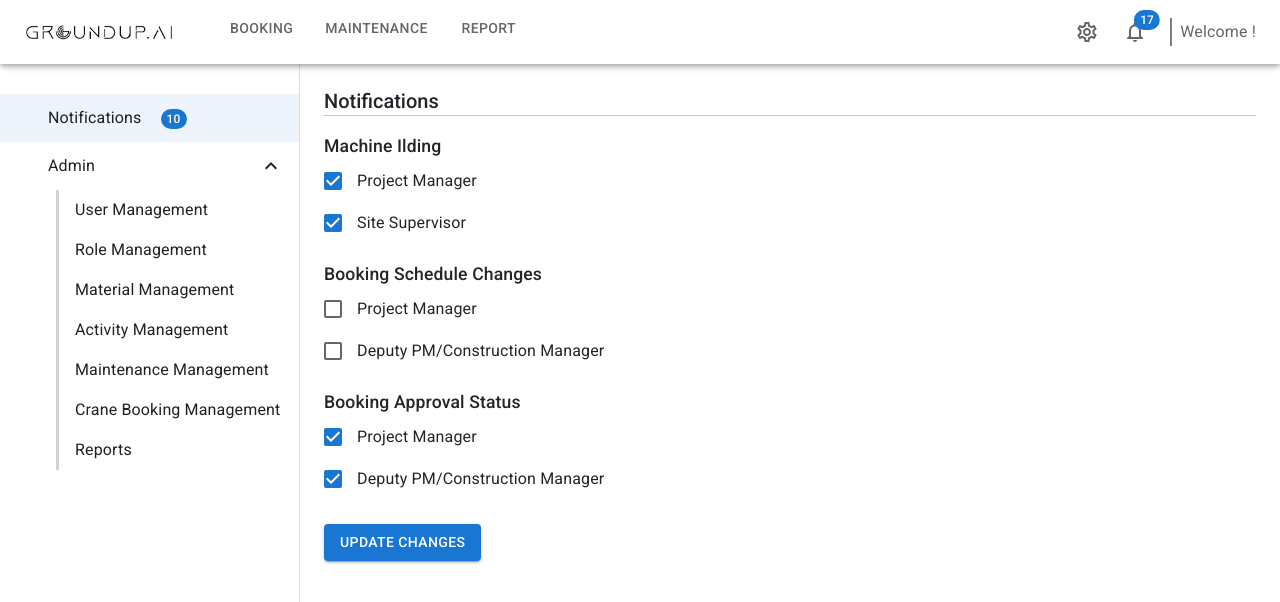
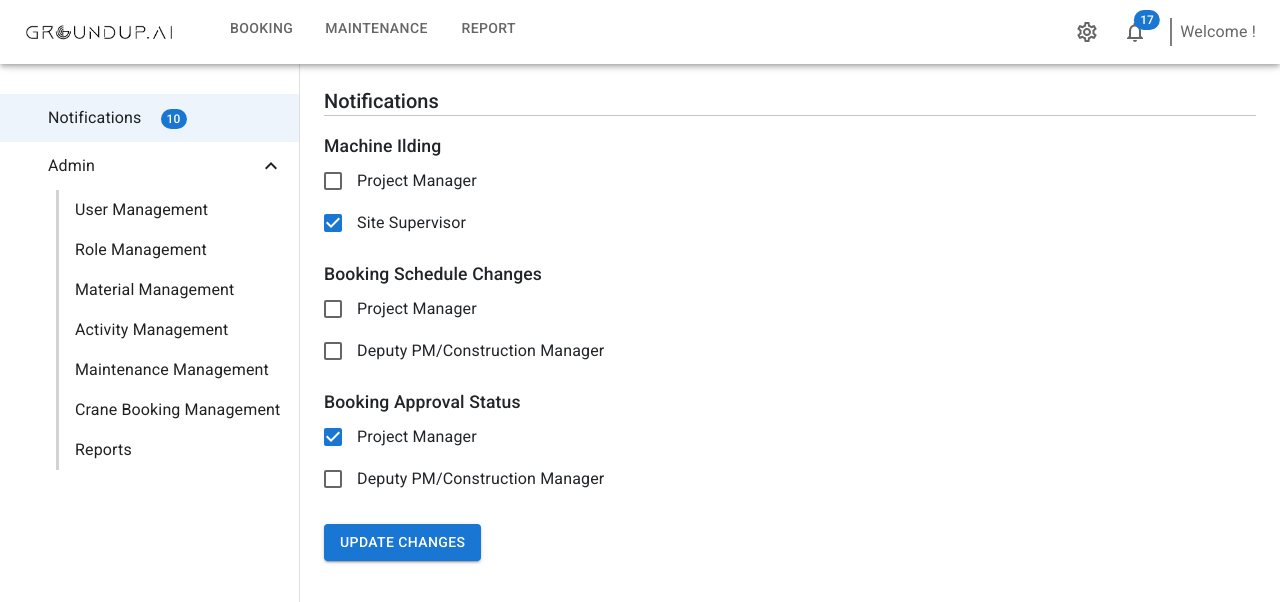
Before and after one commit to rahul81/groundup-ai, a React (Create React App) app: page /user/notification in a window 1280 px wide. Shown: the top 602 px of the page. Built offline with nearby package versions, Linux system fonts and the light colour scheme.

Commit message:
GCheckbox Component
Created GCheckbox Component
Shift const initialstate
gbutton default state = button

```diff
--- a/src/components/common/button/GButton.tsx
+++ b/src/components/common/button/GButton.tsx
@@ -14,9 +14,8 @@ interface GButtonProps {
     onClick?: (e: React.MouseEvent<HTMLElement>) => void;
     startIcon?: React.ReactNode;
     endIcon?: React.ReactNode;
-    type?: 'submit'
+    type?: 'button' | 'submit' | 'reset'
 }
-
 
 export default function GButton(props: GButtonProps) {
 
--- /dev/null
+++ b/src/components/common/checkobx/GCheckbox.tsx
@@ -0,0 +1,28 @@
+import { Checkbox, Typography } from '@mui/material'
+import { FormikProps, FormikValues } from 'formik'
+import './g-checkbox.scss'
+
+interface GFormikCheckboxProps<T extends FormikValues> {
+    id: string;
+    label: string;
+    formik: FormikProps<T>;
+    checkedUncheckedState: string;
+}
+
+export function GCheckbox<T extends FormikValues>({ id, label, formik, checkedUncheckedState }: GFormikCheckboxProps<T>) {
+    return (
+        <div className="g-checkbox">
+            <Checkbox
+                className="item-checkbox"
+                aria-label={label}
+                name={id}
+                id={id}
+                checked={formik.values[checkedUncheckedState]}
+                onChange={formik.handleChange}
+            />
+            <Typography variant="body1" >{label}</Typography>
+        </div>
+    )
+}
+
+export default GCheckbox
--- /dev/null
+++ b/src/components/common/checkobx/g-checkbox.scss
@@ -0,0 +1,4 @@
+.g-checkbox {
+    display: flex;
+    align-items: center;
+}
--- a/src/components/notification-view/NotificationView.tsx
+++ b/src/components/notification-view/NotificationView.tsx
@@ -2,12 +2,13 @@ import { Box, Checkbox, Divider, Typography } from '@mui/material';
 import { useFormik } from 'formik';
 import { useState } from 'react';
 import GButton from '../common/button/GButton';
+import GCheckbox from '../common/checkobx/GCheckbox';
 import './notification-view.scss'
 
 
 interface Notification{
     text:string;
-    initialValue:string;
+    checkedUnchecked:string;
 }
 
 interface Notifications{
@@ -16,27 +17,37 @@ interface Notifications{
 }
 
 export default function NotificationView() {
+
+    const checkedUnchecked: any = {
+        machineIlding_SS: true,
+        machineIlding_PM: false,
+        bookingSchheduling_PM: false,
+        bookingSchheduling_DPCM: false,
+        bookingApproval_DPCM: false,
+        bookingApproval_PM: true,
+    }
+
     const machineIlding: Notifications = {
         text: "Machine Ilding",
         notifications: [
-            { text: "Project Manager", initialValue: "machineIlding_PM" },
-            { text: "Site Supervisor", initialValue: "machineIlding_SS" }
+            { text: "Project Manager", checkedUnchecked: "machineIlding_PM" },
+            { text: "Site Supervisor", checkedUnchecked: "machineIlding_SS" }
         ]
     };
 
     const bookingSchheduling: Notifications = {
         text: "Booking Schedule Changes",
         notifications: [
-            { text: "Project Manager", initialValue: "bookingSchheduling_PM" },
-            { text: "Deputy PM/Construction Manager", initialValue: "bookingSchheduling_DPCM" }
+            { text: "Project Manager", checkedUnchecked: "bookingSchheduling_PM" },
+            { text: "Deputy PM/Construction Manager", checkedUnchecked: "bookingSchheduling_DPCM" }
         ]
     };
 
     const bookingApproval: Notifications = {
         text: "Booking Approval Status",
         notifications: [
-            { text: "Project Manager", initialValue: "bookingApproval_PM" },
-            { text: "Deputy PM/Construction Manager", initialValue: "bookingApproval_DPCM" }
+            { text: "Project Manager", checkedUnchecked: "bookingApproval_PM" },
+            { text: "Deputy PM/Construction Manager", checkedUnchecked: "bookingApproval_DPCM" }
         ]
     };
 
@@ -44,17 +55,8 @@ export default function NotificationView() {
         machineIlding, bookingSchheduling, bookingApproval
     ];
 
-    const initialValues: any = {
-        machineIlding_SS: true,
-        machineIlding_PM: true,
-        bookingSchheduling_PM: false,
-        bookingSchheduling_DPCM: false,
-        bookingApproval_DPCM: true,
-        bookingApproval_PM: true,
-    }
-
     const formik = useFormik({
-        initialValues: initialValues,
+        initialValues: checkedUnchecked,
         onSubmit: (data) => {
             console.log(data);
         },
@@ -68,17 +70,13 @@ export default function NotificationView() {
             {(allNotifications || []).map((notif) => <Box className="sub-section">
                 {notif && <Typography className="heading" variant="h6" component="div">{notif.text}</Typography>}
                 {(notif.notifications || []).map((item, index) =>
-                    <Box className="item">
-                        <Checkbox
-                            className="item-checkbox"
-                            aria-label={item.initialValue}
-                            name={item.initialValue}
-                            id={item.initialValue}
-                            checked={formik.values[item.initialValue.toString()]}
-                            onChange={formik.handleChange}
-                        />
-                        <Typography variant="body1" >{item.text}</Typography>
-                    </Box>
+                   <Box className="item">
+                        <GCheckbox
+                        checkedUncheckedState={item.checkedUnchecked}
+                        formik={formik}
+                        id={item.checkedUnchecked}
+                        label={item.text}/>
+               </Box>
                 )}
             </Box>)}
             <GButton type="submit" title='Update Changes' className='update-changes' sx={{ mt: 3 }} />
```
